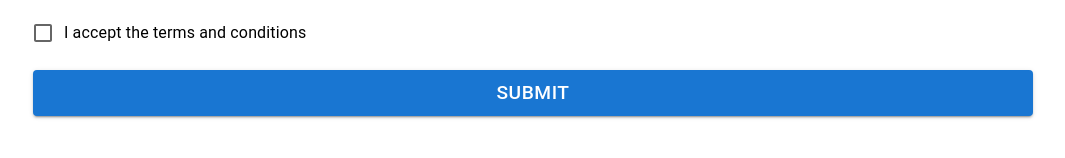
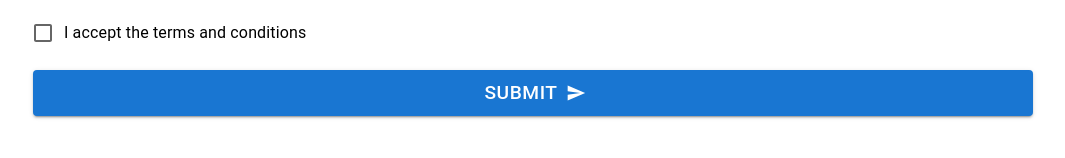
Before and after one commit to theckeler/tesing-formik, a Next.js app: page / in a window 1280 px wide. Shown: the part 276-434 px from the top of the page, without its empty margins (107-1172 px from the left). Built offline with nearby package versions, Linux system fonts and the light colour scheme.

Commit message:
playing with mui

```diff
--- a/app/page.tsx
+++ b/app/page.tsx
@@ -1,9 +1,10 @@
 "use client";
 // pages/form.tsx
 
+import SendIcon from "@mui/icons-material/Send";
+import LoadingButton from "@mui/lab/LoadingButton";
 import {
 	Box,
-	Button,
 	Checkbox,
 	FormControlLabel,
 	FormGroup,
@@ -58,14 +59,7 @@ const MyForm: React.FC = () => {
 		return errors;
 	};
 
-	// Form submission
-	const handleSubmit = (
-		values: FormValues,
-		{ setSubmitting }: { setSubmitting: (isSubmitting: boolean) => void }
-	) => {
-		console.log("Form submitted:", values);
-		setSubmitting(false);
-	};
+	const waitForIt = () => new Promise((r) => setTimeout(r, 2000));
 
 	return (
 		<Box sx={{ maxWidth: 1000, margin: "auto", padding: 2 }}>
@@ -76,7 +70,11 @@ const MyForm: React.FC = () => {
 			<Formik
 				initialValues={initialValues}
 				validate={validate}
-				onSubmit={handleSubmit}
+				// onSubmit={handleSubmit}
+				onSubmit={async (values) => {
+					await waitForIt();
+					alert(JSON.stringify(values, null, 2));
+				}}
 			>
 				{({ isSubmitting, handleChange, values, errors, touched }) => (
 					<Form>
@@ -149,16 +147,18 @@ const MyForm: React.FC = () => {
 						</FormGroup>
 
 						{/* Submit Button */}
-						<Button
+						<LoadingButton
 							type="submit"
 							variant="contained"
 							color="primary"
 							fullWidth
 							disabled={isSubmitting}
 							sx={{ fontSize: "1.2rem" }}
+							endIcon={<SendIcon />}
+							loading={isSubmitting ? true : false}
 						>
 							{isSubmitting ? "Submitting..." : "Submit"}
-						</Button>
+						</LoadingButton>
 					</Form>
 				)}
 			</Formik>
--- a/package.json
+++ b/package.json
@@ -11,6 +11,8 @@
   "dependencies": {
     "@emotion/react": "^11.13.3",
     "@emotion/styled": "^11.13.0",
+    "@mui/icons-material": "^6.1.0",
+    "@mui/lab": "^6.0.0-beta.9",
     "@mui/material": "^6.1.0",
     "formik": "^2.4.6",
     "next": "14.2.11",
```
Also changed, not shown: 1 other file (tests, documents, lock files or other folders).
